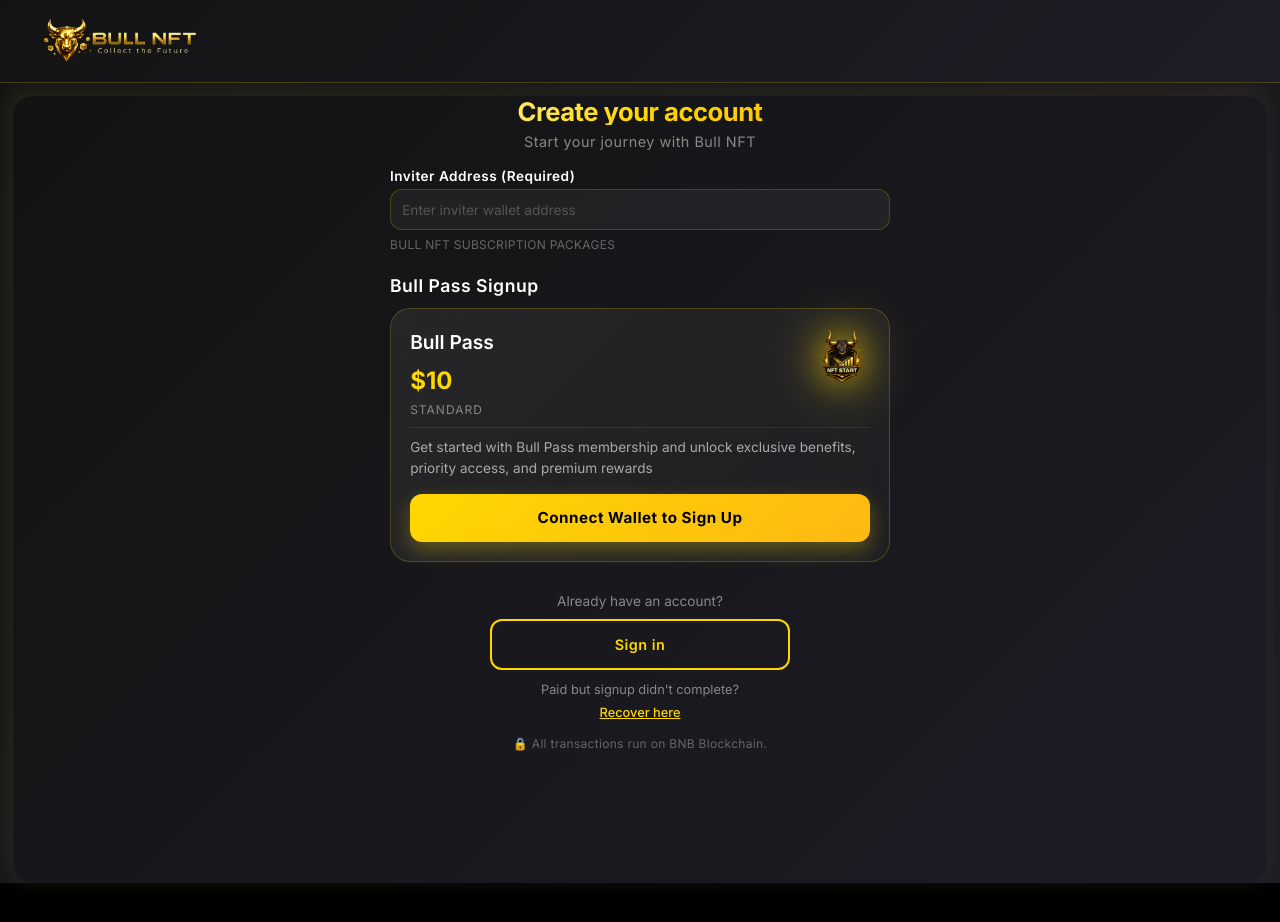
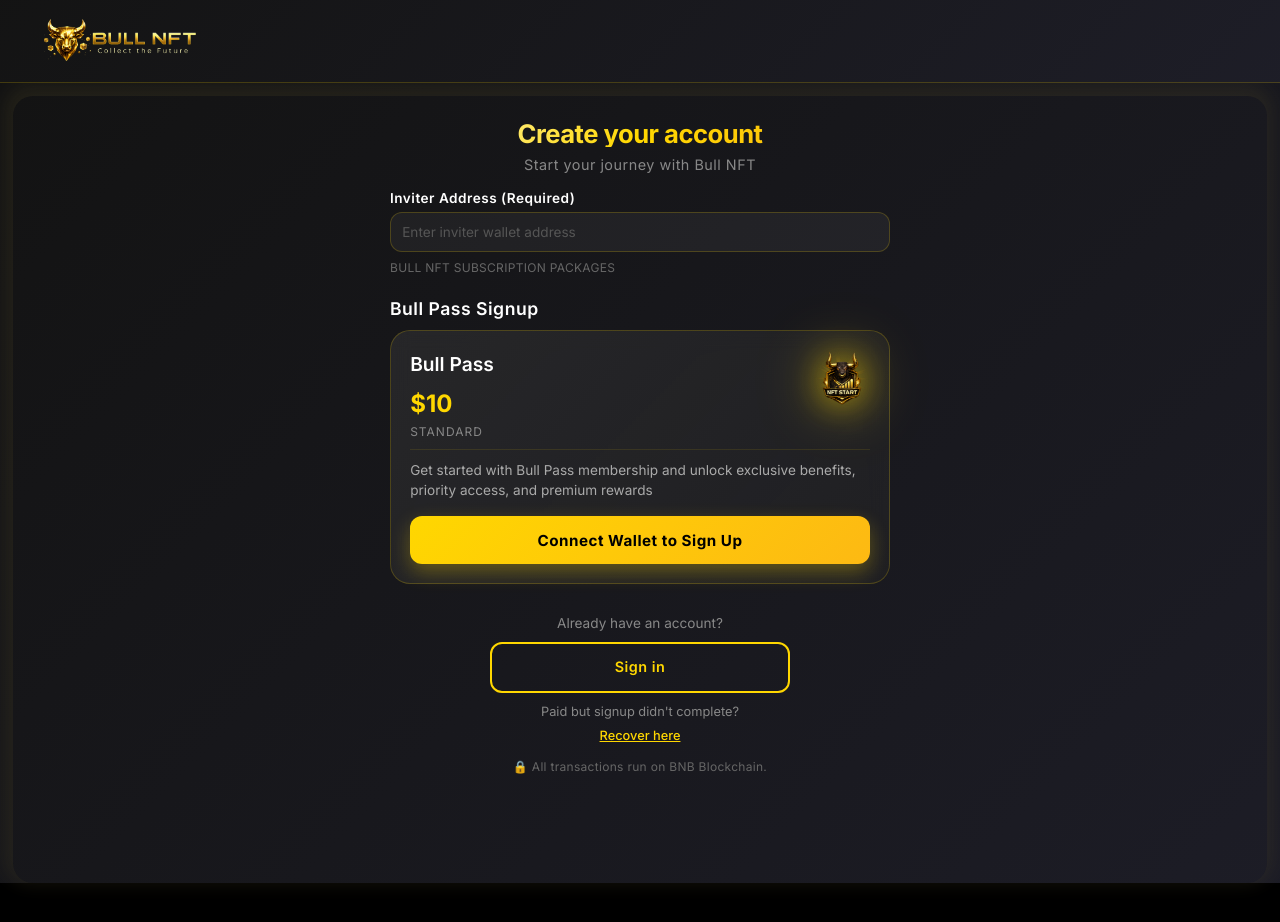
Before and after one commit to guptaayush945-cyber/BullNFT, a React (Vite) app: page / in a window 1280 px wide. Shown: the top 922 px of the page. Built offline with nearby package versions, Linux system fonts and the light colour scheme.

Commit message:
Increase top padding of signup-content to 2rem

```diff
--- a/src/styles/signup.css
+++ b/src/styles/signup.css
@@ -68,7 +68,7 @@
     align-items: flex-start;
     justify-content: center;
     /* width: 100%; */
-    padding: 0.6rem 12px 12px 12px;
+    padding: 2rem 12px 12px 12px;
     margin: 0;
     box-shadow: -2px -5px 17px 7px #564f2a38;
     border-radius: 20px;
```
